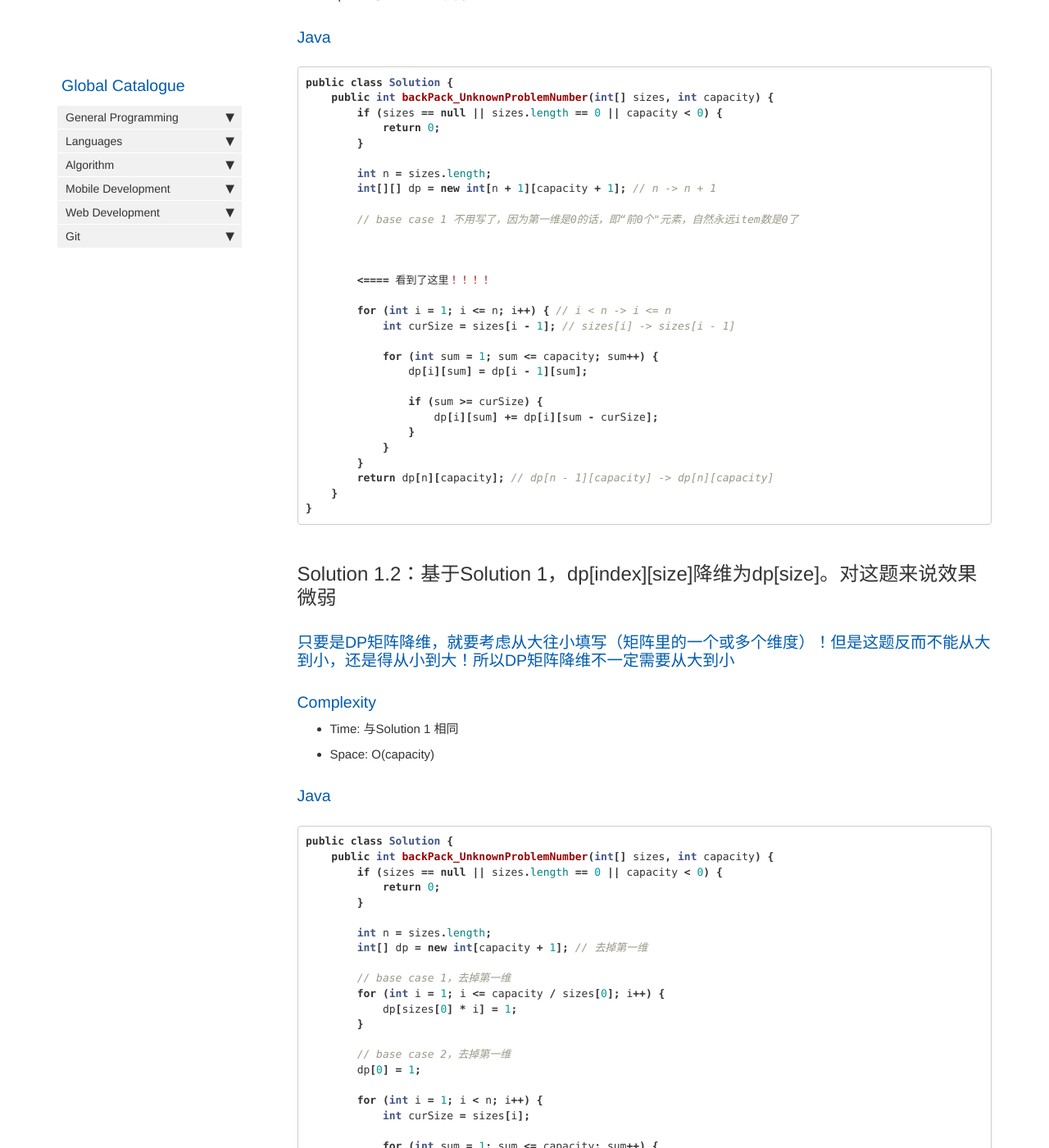
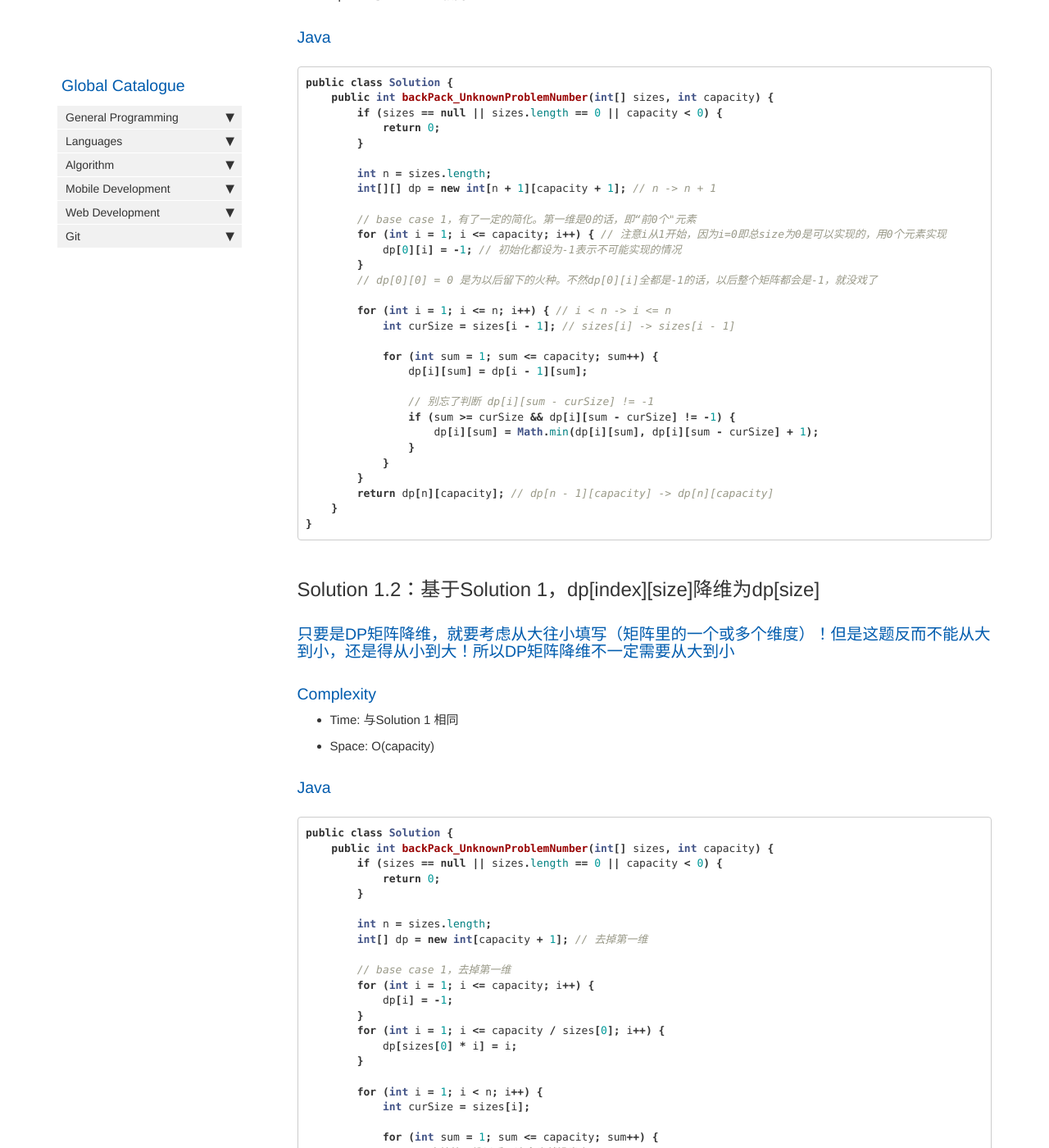
Before and after one commit to HungryOrc/hungryorc.github.io, a Jekyll site: the page built from pages/algorithm/algorithm_backpack_unlimited_1Attr_exactFill_returnMinNumOfItems.md, in a window 1280 px wide and 1400 px high, scrolled down 2160 px. Shown: the whole window at 82% size. Built offline with Jekyll 4.4.1, drawn with Linux system fonts in a browser that asks for light colours; nearby versions of some CDN libraries; comment, search, counter and statistics services are not loaded; some of the changed text lies outside the part shown.

Commit message:
Update algorithm_backpack_unlimited_1Attr_exactFill_returnMinNumOfItems.md

````diff
--- a/pages/algorithm/algorithm_backpack_unlimited_1Attr_exactFill_returnMinNumOfItems.md
+++ b/pages/algorithm/algorithm_backpack_unlimited_1Attr_exactFill_returnMinNumOfItems.md
@@ -97,11 +97,11 @@ public class Solution {
         int n = sizes.length;
         int[][] dp = new int[n + 1][capacity + 1]; // n -> n + 1
 
-        // base case 1 不用写了，因为第一维是0的话，即“前0个"元素，自然永远item数是0了
-
-
-
-        <==== 看到了这里！！！！
+        // base case 1，有了一定的简化。第一维是0的话，即“前0个"元素
+        for (int i = 1; i <= capacity; i++) { // 注意i从1开始，因为i=0即总size为0是可以实现的，用0个元素实现
+            dp[0][i] = -1; // 初始化都设为-1表示不可能实现的情况
+        }
+        // dp[0][0] = 0 是为以后留下的火种。不然dp[0][i]全都是-1的话，以后整个矩阵都会是-1，就没戏了
 
         for (int i = 1; i <= n; i++) { // i < n -> i <= n
             int curSize = sizes[i - 1]; // sizes[i] -> sizes[i - 1]
@@ -109,8 +109,9 @@ public class Solution {
             for (int sum = 1; sum <= capacity; sum++) {
                 dp[i][sum] = dp[i - 1][sum];
 
-                if (sum >= curSize) {
-                    dp[i][sum] += dp[i][sum - curSize];
+                // 别忘了判断 dp[i][sum - curSize] != -1
+                if (sum >= curSize && dp[i][sum - curSize] != -1) {
+                    dp[i][sum] = Math.min(dp[i][sum], dp[i][sum - curSize] + 1);
                 }
             }
         }
@@ -119,7 +120,7 @@ public class Solution {
 }
 ```
 
-## Solution 1.2：基于Solution 1，dp[index][size]降维为dp[size]。对这题来说效果微弱
+## Solution 1.2：基于Solution 1，dp[index][size]降维为dp[size]
 
 ### 只要是DP矩阵降维，就要考虑从大往小填写（矩阵里的一个或多个维度）！但是这题反而不能从大到小，还是得从小到大！所以DP矩阵降维不一定需要从大到小
 
@@ -139,12 +140,12 @@ public class Solution {
         int[] dp = new int[capacity + 1]; // 去掉第一维
 
         // base case 1，去掉第一维
+        for (int i = 1; i <= capacity; i++) {
+            dp[i] = -1;
+        }
         for (int i = 1; i <= capacity / sizes[0]; i++) {
-            dp[sizes[0] * i] = 1;
+            dp[sizes[0] * i] = i;
         }
-
-        // base case 2，去掉第一维
-        dp[0] = 1;
 
         for (int i = 1; i < n; i++) {
             int curSize = sizes[i];
@@ -152,8 +153,8 @@ public class Solution {
             for (int sum = 1; sum <= capacity; sum++) {
                 // 去掉第一维以后，这个也就没意义了：dp[sum] = dp[sum];
 
-                if (sum >= curSize) {
-                    dp[sum] += dp[sum - curSize];
+                if (sum >= curSize && dp[s][sum - curSize] != -1) {
+                    dp[sum] = Math.min(dp[sum], dp[sum - curSize] + 1);
                 }
             }
         }
````
